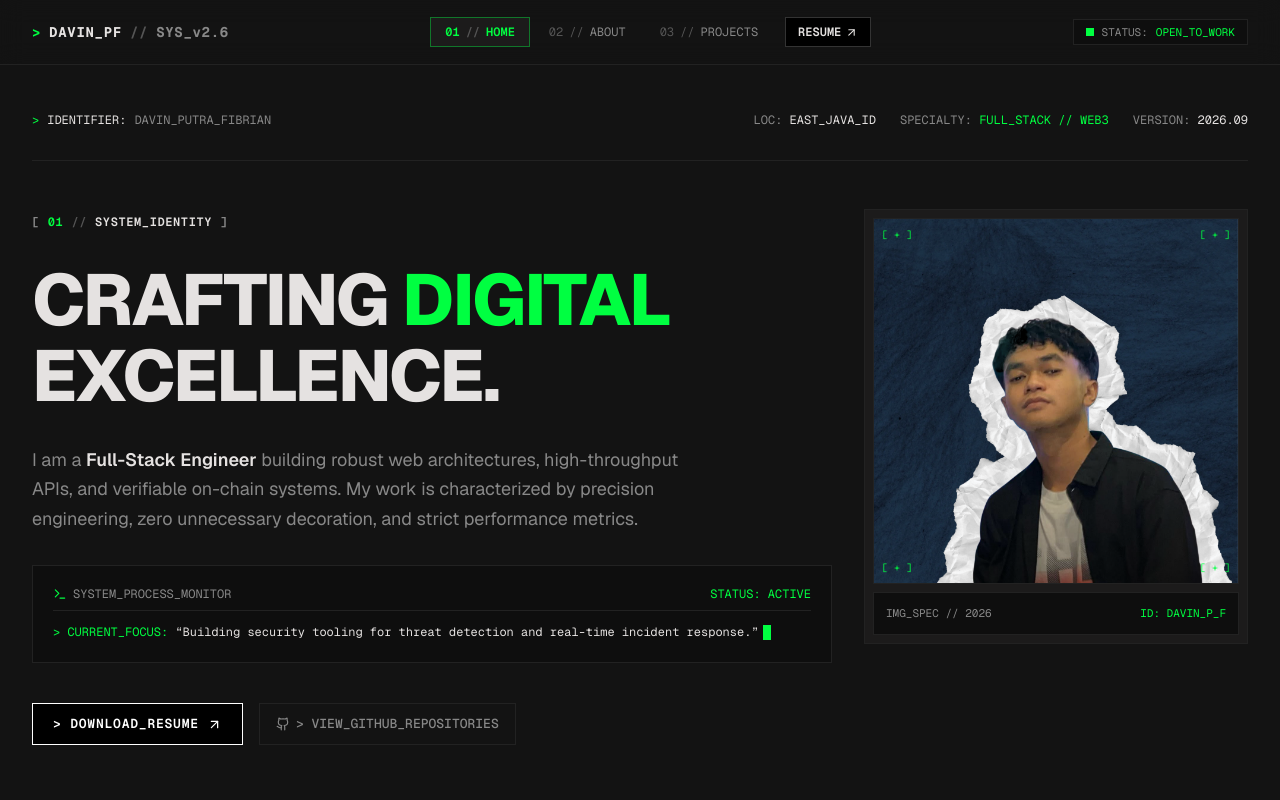
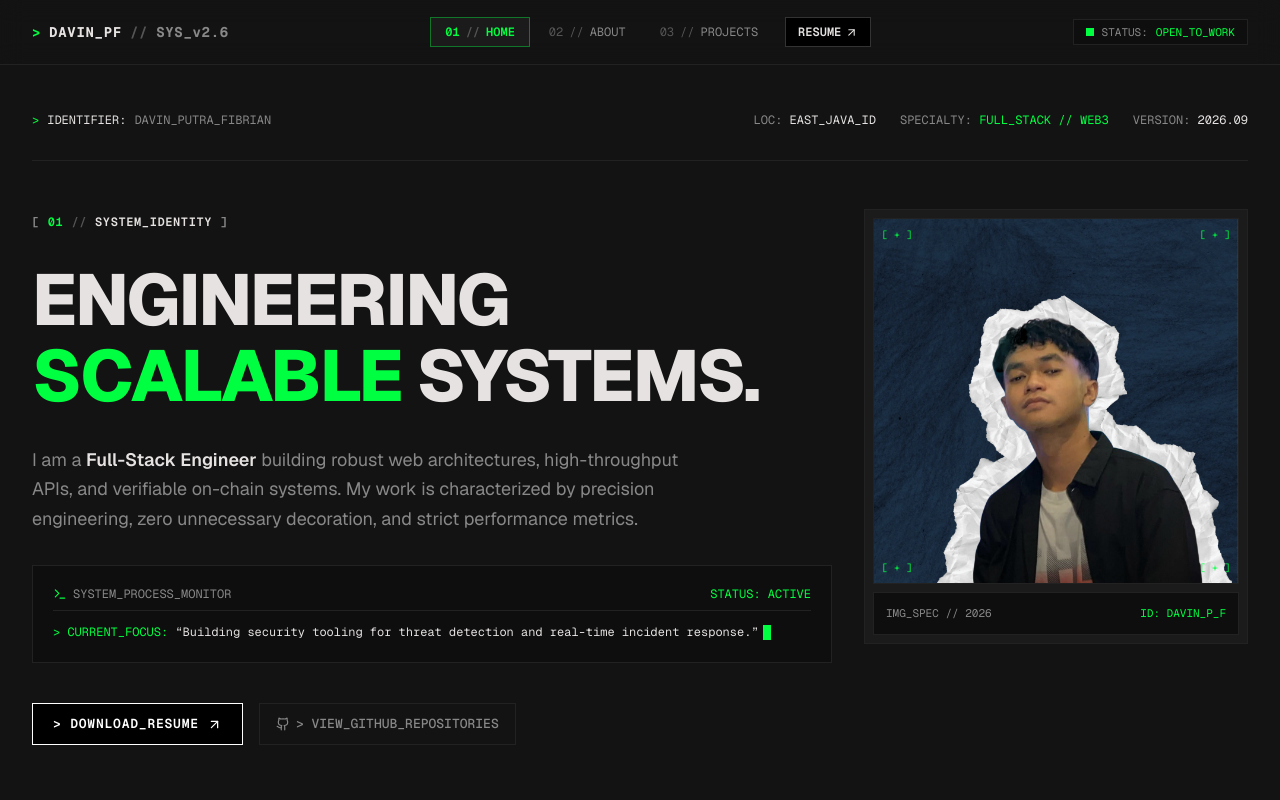
Before and after one commit to VinLvy/D-portfolio, a Next.js app: page / in a window 1280 px wide. Shown: the top 800 px of the page. Built offline with nearby package versions, Linux system fonts and the light colour scheme.

Commit message:
Home 8.5

```diff
--- a/src/app/page.js
+++ b/src/app/page.js
@@ -147,7 +147,7 @@ export default function Home() {
               <SectionLabel index={1} label="SYSTEM_IDENTITY" />
 
               <h1 className="text-4xl sm:text-6xl md:text-7xl font-extrabold tracking-tight text-[#e5e2e1] leading-[1.05] uppercase">
-                Crafting <span className="text-[#00FF41]">Digital</span> Excellence.
+                Engineering <span className="text-[#00FF41]">Scalable</span> Systems.
               </h1>
 
               <div className="space-y-4 max-w-2xl text-base sm:text-lg text-[#888888] leading-relaxed">
```
